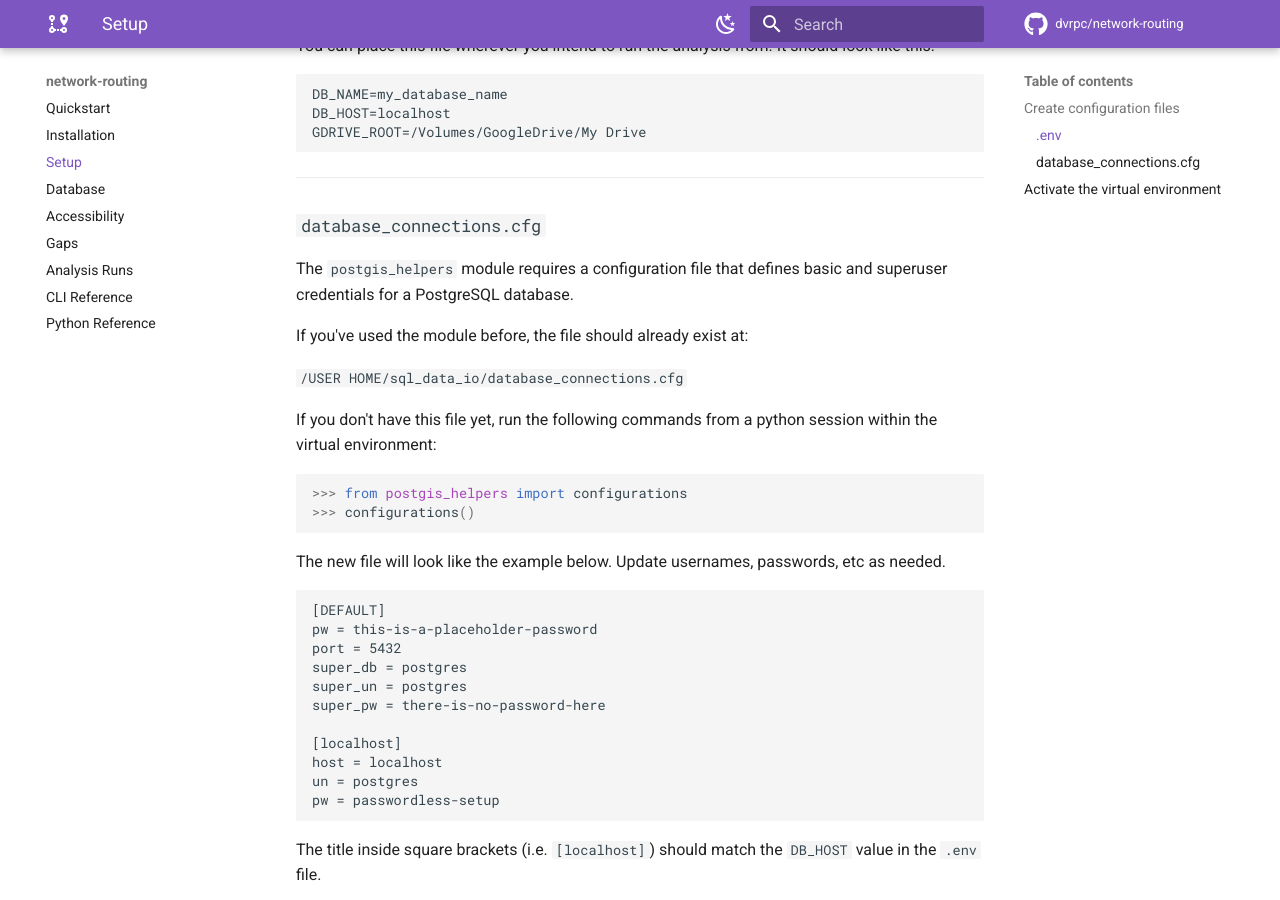
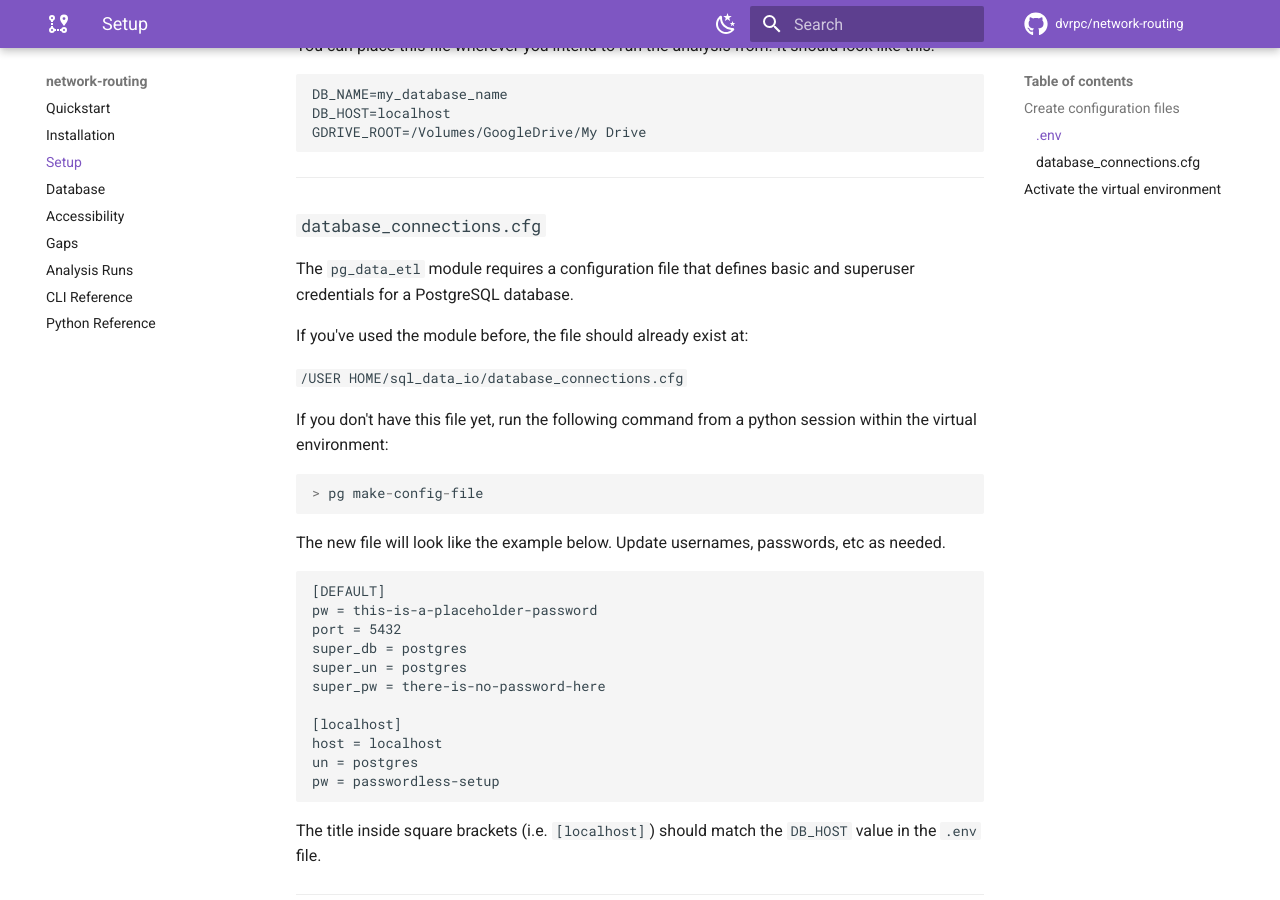
Before and after one commit to dvrpc/network-routing, an MkDocs documentation site: the page built from docs/setup.md, in a window 1280 px wide and 900 px high, scrolled down 470 px. Built offline with MkDocs 1.6.1 and Material for MkDocs 9.7.7, drawn with Linux system fonts in a browser that asks for light colours; comment, search, counter and statistics services are not loaded.

Commit message:
update command to generate config file

````diff
--- a/docs/setup.md
+++ b/docs/setup.md
@@ -25,17 +25,16 @@ GDRIVE_ROOT=/Volumes/GoogleDrive/My Drive
 
 ### `database_connections.cfg`
 
-The `postgis_helpers` module requires a configuration file that defines basic and superuser credentials for a PostgreSQL database.
+The `pg_data_etl` module requires a configuration file that defines basic and superuser credentials for a PostgreSQL database.
 
 If you've used the module before, the file should already exist at:
 
 `/USER HOME/sql_data_io/database_connections.cfg`
 
-If you don't have this file yet, run the following commands from a python session within the virtual environment:
+If you don't have this file yet, run the following command from a python session within the virtual environment:
 
 ```Python
->>> from postgis_helpers import configurations
->>> configurations()
+> pg make-config-file
 ```
 
 The new file will look like the example below. Update usernames, passwords, etc as needed.
````
